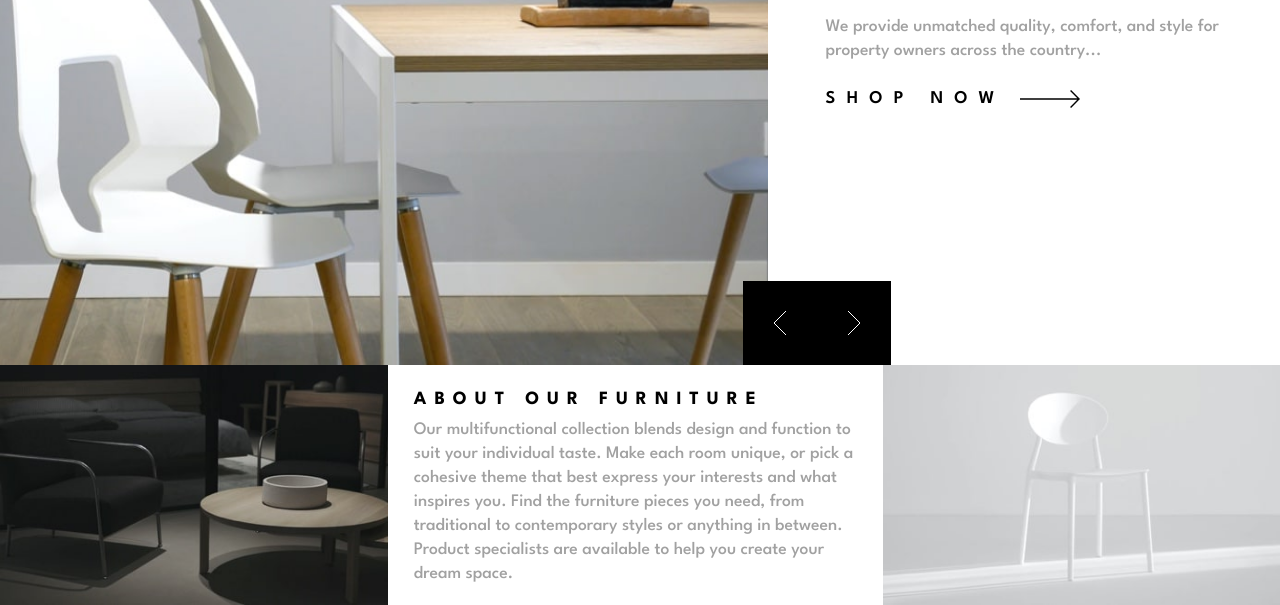
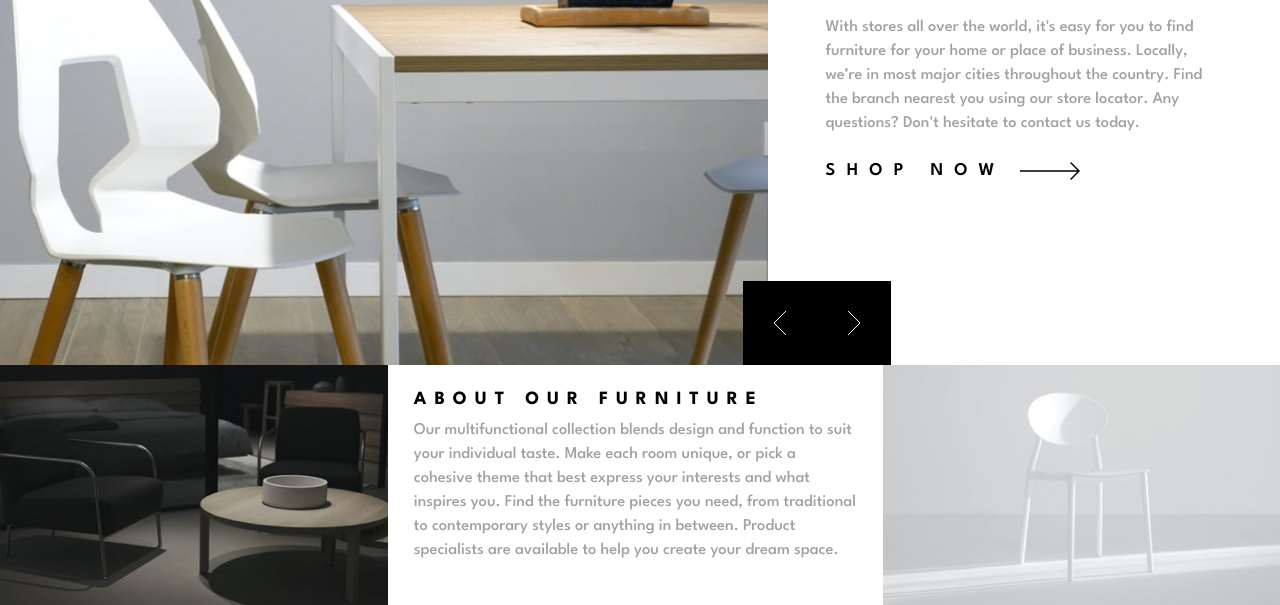
Before and after one commit to Weskio/room-homepage-w-ts, a website: page index.html in a window 1280 px wide. Shown: the part 195-800 px from the top of the page. Drawn offline with Linux system fonts and the light colour scheme.

Commit message:
desc text added

```diff
--- a/scss/main.scss
+++ b/scss/main.scss
@@ -129,7 +129,7 @@ button {
 #desc, #desc2 {
   color: hsl(0, 0%, 63%);
   line-height: 3vh;
-  font-size: 110%;
+  font-size: 103%;
 }
 #item-desc-title2 {
   text-transform: uppercase;
--- a/ts/script.js
+++ b/ts/script.js
@@ -6,12 +6,12 @@ class MySlider {
             {
                 mobileBackground: 'mobile1',
                 title: 'Discover innovative ways to decorate',
-                description: 'We provide unmatched quality, comfort, and style for property owners across the country...'
+                description: "With stores all over the world, it's easy for you to find furniture for your home or place of business. Locally, we’re in most major cities throughout the country. Find the branch nearest you using our store locator. Any questions? Don't hesitate to contact us today."
             },
             {
                 mobileBackground: 'mobile2',
                 title: 'We are available all across the globe',
-                description: 'With stores all over the world, it\'s easy for you to find furniture for your home...'
+                description: "With stores all over the world, it's easy for you to find furniture for your home or place of business. Locally, we’re in most major cities throughout the country. Find the branch nearest you using our store locator. Any questions? Don't hesitate to contact us today."
             },
             {
                 mobileBackground: 'mobile3',
--- a/ts/script.ts
+++ b/ts/script.ts
@@ -4,12 +4,12 @@ class MySlider {
         {
             mobileBackground: 'mobile1',
             title: 'Discover innovative ways to decorate',
-            description: 'We provide unmatched quality, comfort, and style for property owners across the country...'
+            description: "With stores all over the world, it's easy for you to find furniture for your home or place of business. Locally, we’re in most major cities throughout the country. Find the branch nearest you using our store locator. Any questions? Don't hesitate to contact us today."
         },
         {
             mobileBackground: 'mobile2',
             title: 'We are available all across the globe',
-            description: 'With stores all over the world, it\'s easy for you to find furniture for your home...'
+            description: "With stores all over the world, it's easy for you to find furniture for your home or place of business. Locally, we’re in most major cities throughout the country. Find the branch nearest you using our store locator. Any questions? Don't hesitate to contact us today."
         },
         {
             mobileBackground: 'mobile3',
```
Also changed, not shown: scss/main.css.
